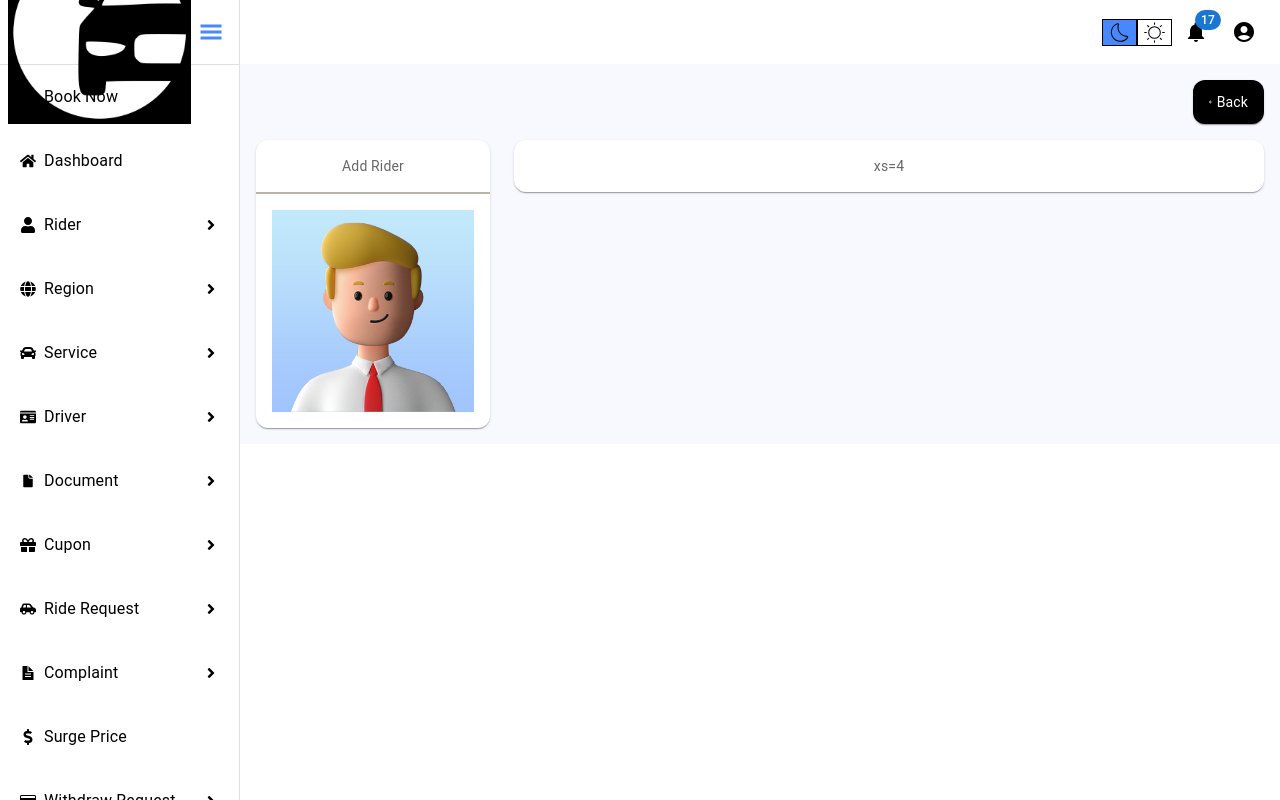
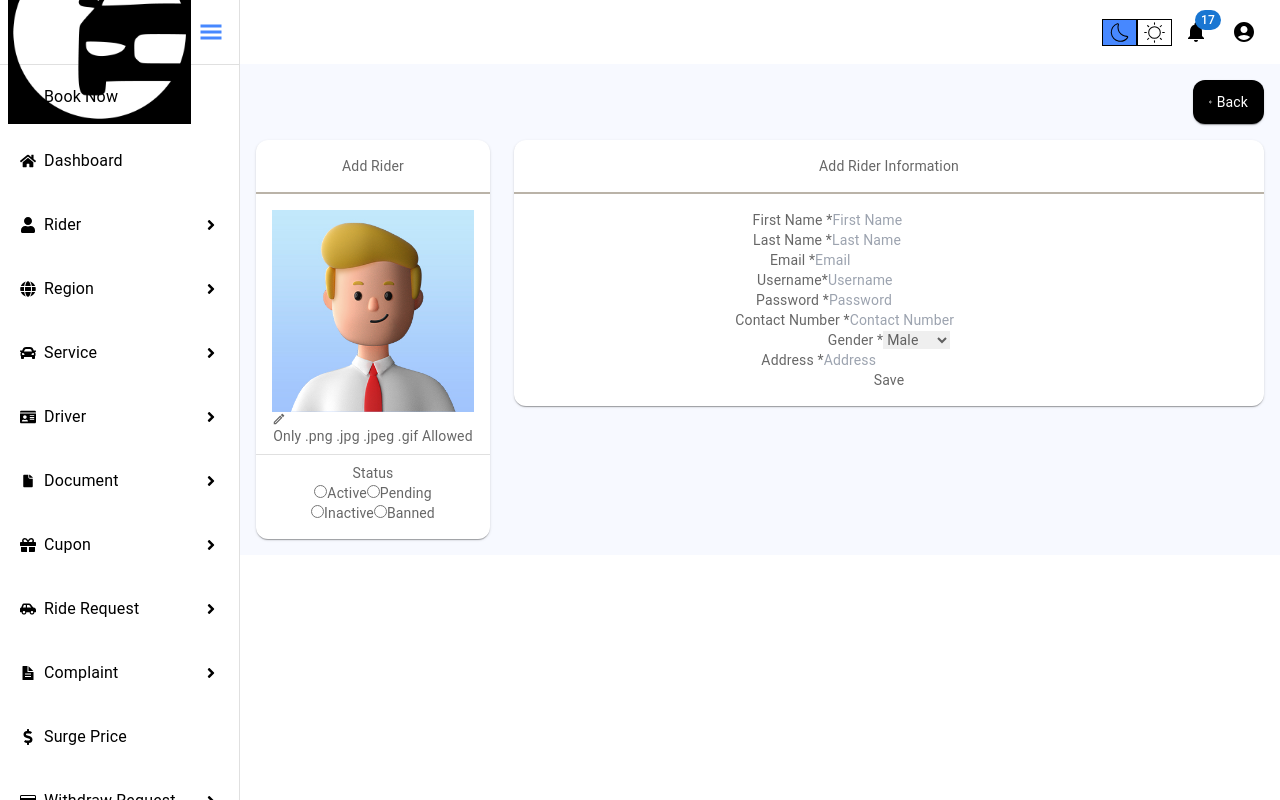
Before and after one commit to Kushal1715/mighty-taxi, a React (Vite) app in the folder mighty-taxi/: page /add-rider in a window 1280 px wide. Built offline with nearby package versions, Linux system fonts and the light colour scheme; sample sign-in values are in the browser's storage.

Commit message:
form ui to add rider

```diff
--- a/mighty-taxi/src/pages/Rider/AddRider.tsx
+++ b/mighty-taxi/src/pages/Rider/AddRider.tsx
@@ -1,28 +1,34 @@
-import * as React from 'react';
-import { experimentalStyled as styled } from '@mui/material/styles';
-import Box from '@mui/material/Box';
-import Paper from '@mui/material/Paper';
-import Grid from '@mui/material/Grid';
-import { FaArrowLeft } from 'react-icons/fa';
-import BackButton from '@/components/BackButton';
-import { Divider } from '@mui/material';
+import * as React from "react";
+import { experimentalStyled as styled } from "@mui/material/styles";
+import Box from "@mui/material/Box";
+import Paper from "@mui/material/Paper";
+import Grid from "@mui/material/Grid";
+import { FaArrowLeft } from "react-icons/fa";
+import BackButton from "@/components/BackButton";
+import { Divider } from "@mui/material";
+import { MdOutlineEdit } from "react-icons/md";
 
 const Item = styled(Paper)(({ theme }) => ({
-  backgroundColor: '#fff',
+  backgroundColor: "#fff",
   ...theme.typography.body2,
   padding: theme.spacing(2),
-  textAlign: 'center',
+  textAlign: "center",
   color: theme.palette.text.secondary,
-  ...theme.applyStyles('dark', {
-    backgroundColor: '#1A2027',
+  ...theme.applyStyles("dark", {
+    backgroundColor: "#1A2027",
   }),
 }));
 
 export default function AddRider() {
   return (
     <Box sx={{ flexGrow: 1 }}>
-      <Grid container spacing={{ xs: 2, md: 3 }} justifyContent='flex-end' marginBottom='16px'>
-        <Grid item xs={1.1}  >
+      <Grid
+        container
+        spacing={{ xs: 2, md: 3 }}
+        justifyContent="flex-end"
+        marginBottom="16px"
+      >
+        <Grid item xs={1.1}>
           <BackButton route="/rider-list" />
         </Grid>
       </Grid>
@@ -30,20 +36,162 @@ export default function AddRider() {
         <Grid item xs={3}>
           <Item sx={{ borderRadius: 3, p: 0 }}>
             <Box sx={{ p: 2 }}>
-              <h1 className='text-left text-black font-bold text-xl'>Add Rider</h1>
+              <h1 className="text-left text-black font-bold text-xl">
+                Add Rider
+              </h1>
             </Box>
-            <Box sx={{ border: 1, borderColor: '#bab3a8' }} />
-            <Box sx={{ p: 2, placeItems: 'center' }}>
-              <img src="/profile.jpg" className='w-24 h-24 border-1 rounded-full' />
+            <Box sx={{ border: 1, borderColor: "#bab3a8" }} />
+            <Box sx={{ p: 2, pb: 1, placeItems: "center" }}>
+              <div className="relative mb-3">
+                <img
+                  src="/profile.jpg"
+                  className="w-24 h-24 border-1 rounded-full"
+                />
+                <div className="absolute right-[-16px] bottom-[-5px] cursor-pointer">
+                  <MdOutlineEdit className="bg-blue-500 text-white rounded-full p-1 w-6 h-6" />
+                </div>
+              </div>
+              <p>
+                Only{" "}
+                <span className="text-blue-500">.png .jpg .jpeg .gif </span>
+                Allowed
+              </p>
             </Box>
-
+            <Divider />
+            <Box sx={{ px: 2, py: 2, pt: 1, placeItems: "" }}>
+              <div className="">
+                <h2 className="mb-2 text-left">Status</h2>
+                <div className="flex items-center justify-between">
+                  <label className="flex items-center gap-1">
+                    <input type="radio" name="status" />
+                    Active
+                  </label>
+                  <label className="flex items-center gap-1">
+                    <input type="radio" name="status" />
+                    Pending
+                  </label>
+                </div>
+                <div className="flex items-center justify-between">
+                  <label className="flex items-center gap-1">
+                    <input type="radio" name="status" />
+                    Inactive
+                  </label>
+                  <label className="flex items-center gap-1">
+                    <input type="radio" name="status" />
+                    Banned
+                  </label>
+                </div>
+              </div>
+            </Box>
           </Item>
         </Grid>
         <Grid item xs={9}>
-          <Item sx={{ borderRadius: 3 }}>xs=4</Item>
+          <Item sx={{ borderRadius: 3, p: 0 }}>
+            <Box sx={{ p: 2 }}>
+              <h1 className="text-left text-black font-bold text-xl">
+                Add Rider Information
+              </h1>
+            </Box>
+            <Box sx={{ border: 1, borderColor: "#bab3a8" }} />
+            <Box sx={{ p: 2, placeItems: "" }}>
+              <div className="flex justify-between mb-2 items-center">
+                <div className="flex flex-col">
+                  <label className="text-left mb-1 text-lg">
+                    First Name <span className="text-red-500">*</span>
+                  </label>
+                  <input
+                    type="text"
+                    placeholder="First Name"
+                    className="border-2 bg-[#f7f9ff] p-2 rounded-lg min-w-[300px] "
+                  />
+                </div>
+                <div className="flex flex-col">
+                  <label className="text-left mb-1 text-lg">
+                    Last Name <span className="text-red-500">*</span>
+                  </label>
+                  <input
+                    type="text"
+                    placeholder="Last Name"
+                    className="border-2 bg-[#f7f9ff] p-2 rounded-lg min-w-[300px] "
+                  />
+                </div>
+              </div>
+              <div className="flex justify-between mb-2 items-center">
+                <div className="flex flex-col">
+                  <label className="text-left mb-1 text-lg">
+                    Email <span className="text-red-500">*</span>
+                  </label>
+                  <input
+                    type="email"
+                    placeholder="Email"
+                    className="border-2 bg-[#f7f9ff] p-2 rounded-lg min-w-[300px] "
+                  />
+                </div>
+                <div className="flex flex-col">
+                  <label className="text-left mb-1 text-lg">
+                    Username
+                    <span className="text-red-500">*</span>
+                  </label>
+                  <input
+                    type="text"
+                    placeholder="Username"
+                    className="border-2 bg-[#f7f9ff] p-2 rounded-lg min-w-[300px] "
+                  />
+                </div>
+              </div>
+              <div className="flex justify-between mb-2 items-center">
+                <div className="flex flex-col">
+                  <label className="text-left mb-1 text-lg">
+                    Password <span className="text-red-500">*</span>
+                  </label>
+                  <input
+                    type="password"
+                    placeholder="Password"
+                    className="border-2 bg-[#f7f9ff] p-2 rounded-lg min-w-[300px] "
+                  />
+                </div>
+                <div className="flex flex-col">
+                  <label className="text-left mb-1 text-lg">
+                    Contact Number <span className="text-red-500">*</span>
+                  </label>
+                  <input
+                    type="text"
+                    placeholder="Contact Number"
+                    className="border-2 bg-[#f7f9ff] p-2 rounded-lg min-w-[300px] "
+                  />
+                </div>
+              </div>
+              <div className="flex justify-between mb-2 items-center">
+                <div className="flex flex-col">
+                  <label className="text-left mb-1 text-lg">
+                    Gender <span className="text-red-500">*</span>
+                  </label>
+                  <select className="border-2 bg-[#f7f9ff] p-2 rounded-lg min-w-[300px] ">
+                    <option value="">Male</option>
+                    <option value="">Female</option>
+                    <option value="Option 2">Others</option>
+                  </select>
+                </div>
+                <div className="flex flex-col">
+                  <label className="text-left mb-1 text-lg">
+                    Address <span className="text-red-500">*</span>
+                  </label>
+                  <input
+                    type="text"
+                    placeholder="Address"
+                    className="border-2 bg-[#f7f9ff] p-2 rounded-lg min-w-[300px] "
+                  />
+                </div>
+              </div>
+              <div className="text-right">
+                <button className="p-2 bg-green-500 rounded-lg text-white px-4">
+                  Save
+                </button>
+              </div>
+            </Box>
+          </Item>
         </Grid>
-
       </Grid>
-    </Box >
+    </Box>
   );
 }
```
Also changed, not shown: 1 other file (tests, documents, lock files or other folders).
